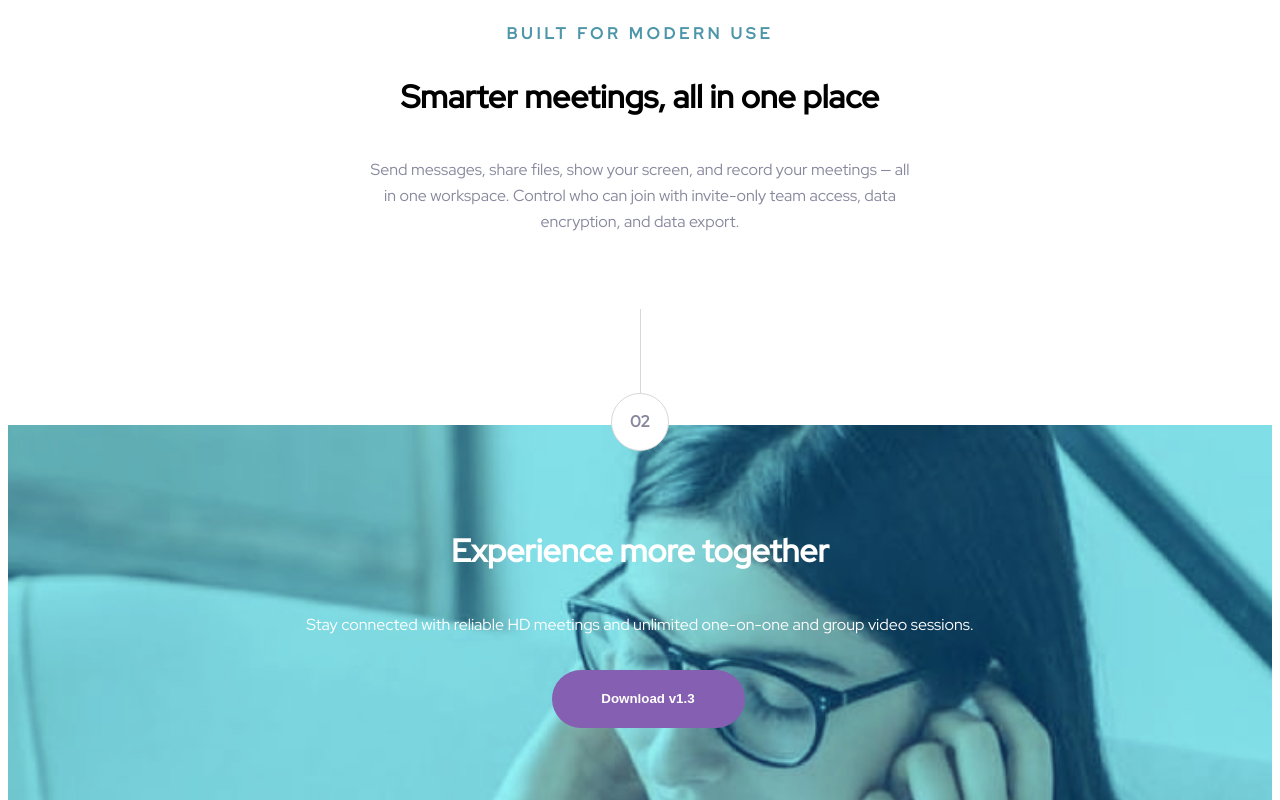
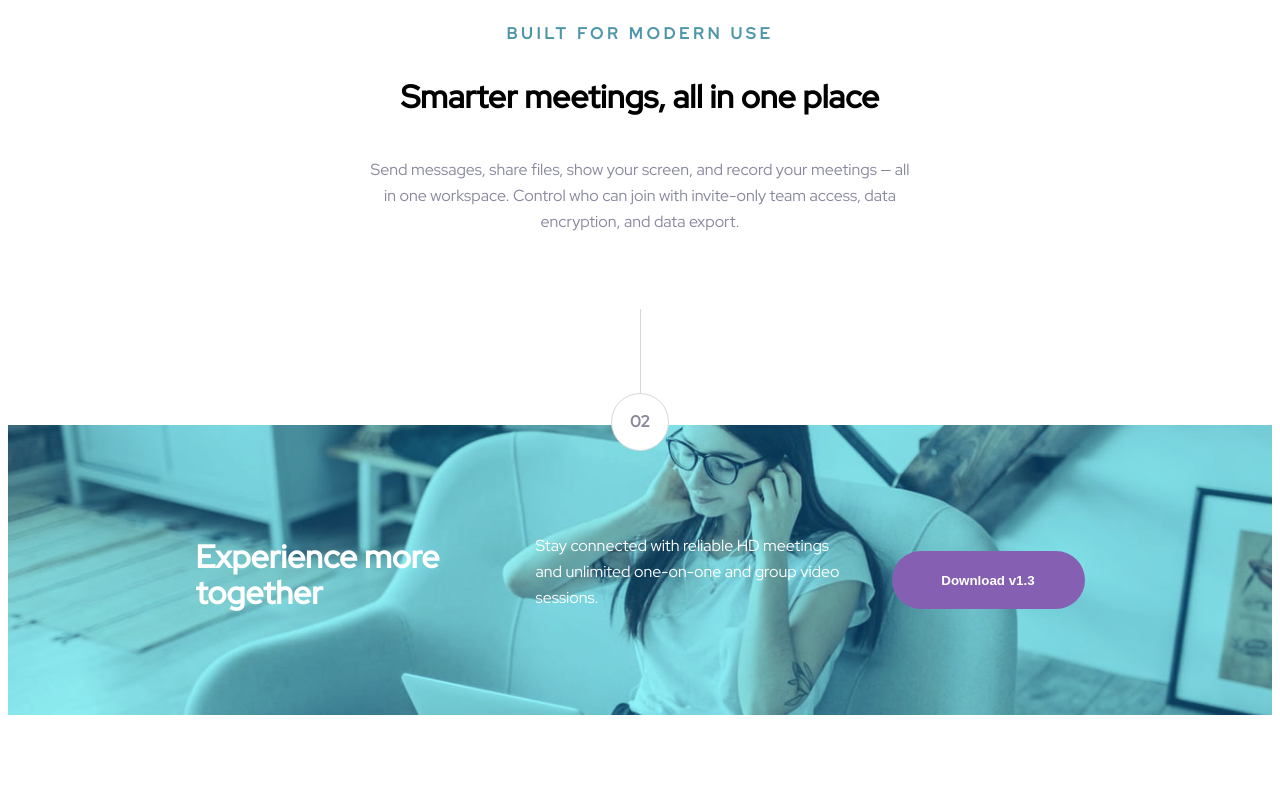
Before and after one commit to natalliasdh/meet-landing, a plain HTML site: page index.html in a window 1280 px wide. Shown: the part 1088-1888 px from the top of the page. After the commit the page ends 1803 px from the top, so only its background shows below. Drawn offline with Linux system fonts and the light colour scheme.

Commit message:
Tablet and desktop

```diff
--- a/assets/css/style.css
+++ b/assets/css/style.css
@@ -291,3 +291,37 @@
         top: -180px;
         z-index: 2;
     }
+
+    @media only screen and (min-width:768px) {
+        .footer {
+            background-image: url("../images/image-footer-tablet.jpg");
+            flex-direction: row;
+            justify-content: center;
+            align-items: center;
+            text-align: left;
+        }
+        .footer p {
+            flex-basis: 25%;
+        }
+        .footer h2 {
+            flex-basis: 25%;
+        }
+    }
+
+    @media only screen and (min-width:1100px) {
+        .footer {
+            background-image: url("../images/image-footer-desktop.jpg");
+        }
+    }
+
+    button:hover {
+        cursor: pointer;
+    }
+
+    .whatisit:hover {
+        background-color: #B18BDD;
+    }
+
+    .download:hover {
+        background-color: #71C0D4;
+    }
```
Also changed, not shown: assets/images/image-footer-desktop.jpg (added), assets/images/image-footer-tablet.jpg (added).
